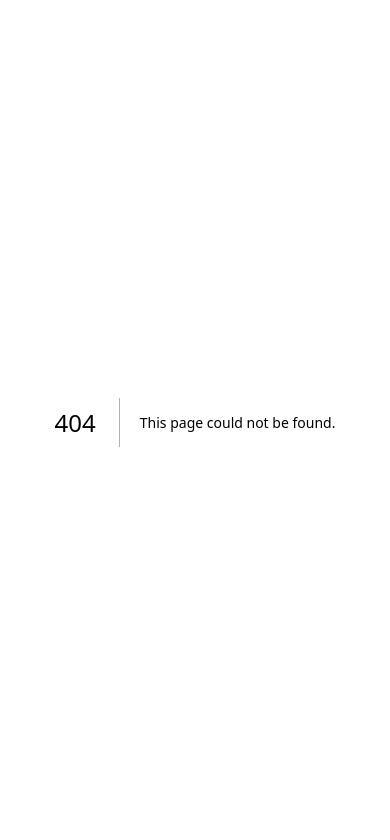
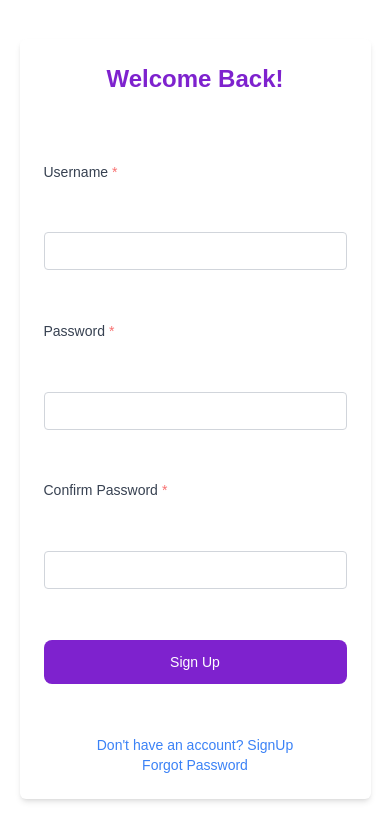
Before and after one commit to CHIGODI/BusinessManager, a Next.js app in the folder mybiz-frontend/: page /login in a window 390 px wide. Before the commit this address had no page. Shown: the top 840 px of the page. Built offline with nearby package versions, Linux system fonts and the light colour scheme.

Commit message:
Refactor login form to be a page and add styling and responsiveness

```diff
--- /dev/null
+++ b/mybiz-frontend/app/login/page.js
@@ -0,0 +1,130 @@
+'use client';
+import React, { useState } from "react";
+import Link from "next/link";
+import { useRouter } from "next/navigation";
+
+
+const LoginPage = () => {
+    const [username, setUsername] = useState("");
+    const [password, setPassword] = useState("");
+    const [confirmPassword, setConfirmPassword] = useState("");
+    const [error, setError] = useState("");
+    const router = useRouter();
+
+    const handleSignup = async (e) => {
+        e.preventDefault();
+        if (!username || !password || !confirmPassword) {
+            setError("All fields are required");
+            return;
+        }
+        if (password !== confirmPassword) {
+            setError("Passwords do not match");
+            return;
+        }
+        setError("");
+
+        try {
+            const res = await fetch('http://localhost:8000/api/token/')
+            console.log(res)
+
+        } catch (error) {
+            console.log(e)
+        }
+
+    };
+
+
+
+    return (
+        <div className="h-screen
+                        flex flex-col
+                        items-center
+                        "
+        >
+            <form className="bg-white
+                            p-6 flex
+                            flex-col
+                            space-y-2
+                            w-[90%]
+                            justify-between
+                            h-[90%]
+                            md:h-auto
+                            mt-[10%]
+                            md:mt-[2.5%]
+                            md:w-1/3
+                            rounded-md shadow-md
+                            "
+                onSubmit={handleSignup}
+            >
+                <header className="
+                                text-center mb-4
+                                text-2xl font-bold
+                                text-purple-700"
+                >
+                   Welcome Back!
+                </header>
+                {error && <p className="text-red-500 text-sm">{error}</p>}
+                <label htmlFor="username" className="text-gray-700 text-sm md:text-base">
+                    Username
+                    <span className="text-red-400 p-1">*</span>
+                </label>
+                <input
+                    type="text"
+                    id="username"
+                    name="username"
+                    value={username}
+                    onChange={(e) => setUsername(e.target.value)}
+                    className="p-2 border border-gray-300 rounded text-sm md:text-base"
+                    required
+                />
+                <label htmlFor="password" className="text-gray-700 text-sm md:text-base">
+                    Password
+                    <span className="text-red-400 p-1">*</span>
+                </label>
+                <input
+                    type="password"
+                    id="password"
+                    name="password"
+                    value={password}
+                    onChange={(e) => setPassword(e.target.value)}
+                    className="p-2 border border-gray-300 rounded text-sm md:text-base"
+                    required
+                />
+                <label htmlFor="confirmPassword" className="text-gray-700 text-sm md:text-base">
+                    Confirm Password
+                    <span className="text-red-400 p-1">*</span>
+                </label>
+                <input
+                    type="password"
+                    id="confirmPassword"
+                    name="confirmPassword"
+                    value={confirmPassword}
+                    onChange={(e) => setConfirmPassword(e.target.value)}
+                    className="p-2 border border-gray-300 rounded text-sm md:text-base"
+                    required
+                />
+                <button
+                    type="submit"
+                    className="w-full
+                                py-3 bg-purple-700
+                                text-white rounded-lg
+                                hover:bg-purple-600
+                                focus:outline-none focus:ring-2
+                                focus:ring-purple-500
+                                text-sm
+                                md:text-base
+
+                                "
+                >
+                    Sign Up
+                </button>
+                <div className="text-center flex flex-col">
+                    <Link href="/signup" className="text-blue-500 text-sm">Don't have an account? SignUp</Link>
+                    <Link href="/login" className="text-blue-500 text-sm">Forgot Password</Link>
+                </div>
+            </form>
+        </div>
+    );
+};
+
+export default LoginPage;
```
